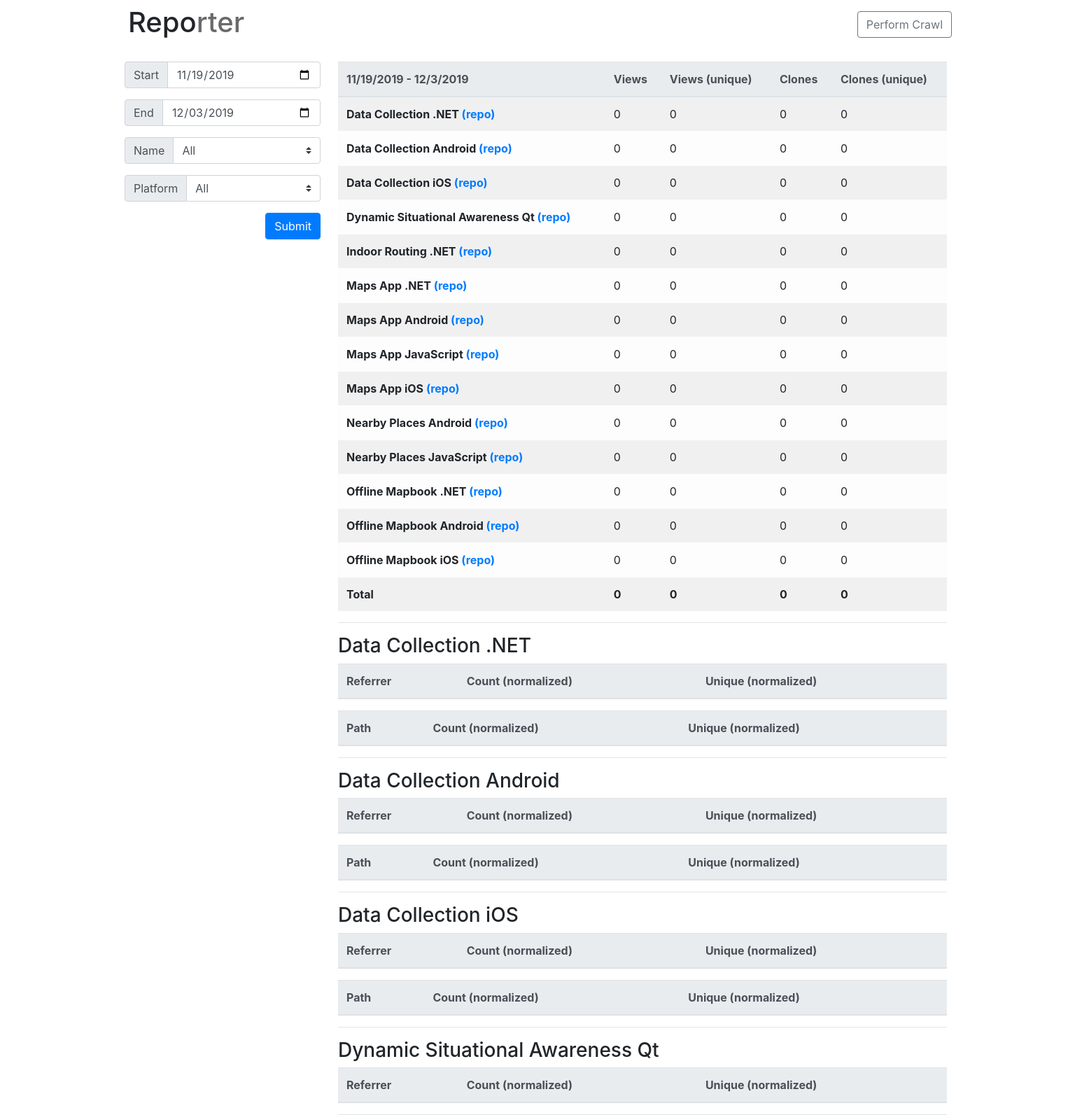
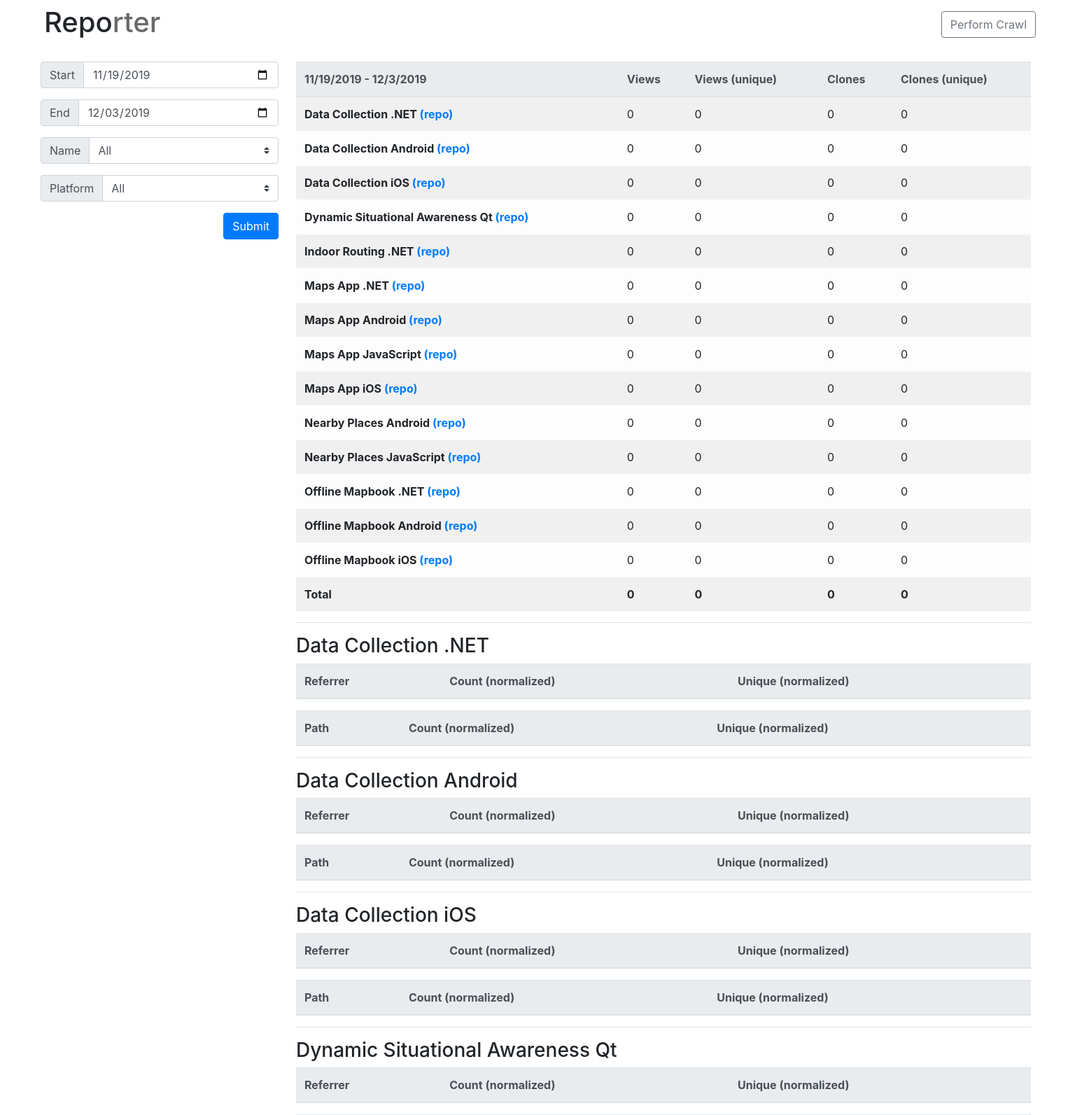
Before and after one commit to esreli/repo-reporter, a Flask app: page / in a window 1536 px wide. Shown: the top 1593 px of the page at 70% size. Run offline with Flask 2, Linux system fonts and the light colour scheme; data that the repository does not hold is empty; parts of the project's set-up code (start-up, migrations or seed data) failed here and were passed over; some libraries are stand-ins or nearby versions.

Commit message:
increases max-width to 1440

```diff
--- a/app/templates/report.html
+++ b/app/templates/report.html
@@ -3,9 +3,9 @@
 <head>
   <link rel="stylesheet" href="https://stackpath.bootstrapcdn.com/bootstrap/4.3.1/css/bootstrap.min.css" integrity="sha384-ggOyR0iXCbMQv3Xipma34MD+dH/1fQ784/j6cY/iJTQUOhcWr7x9JvoRxT2MZw1T" crossorigin="anonymous">
   <style>
-  @media (min-width: 1200px) {
+  @media (min-width: 1500px) {
     .container{
-        max-width: 1200px;
+        max-width: 1440px;
     }
   }
   </style>
```
